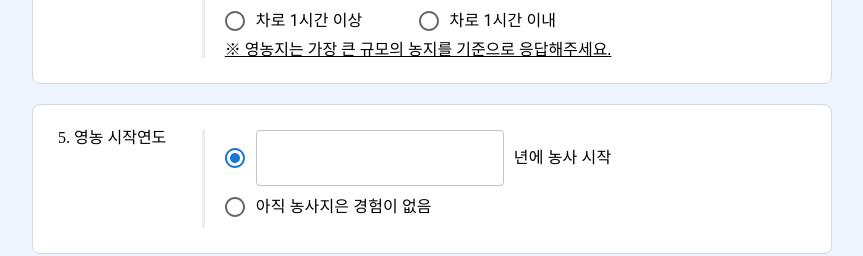
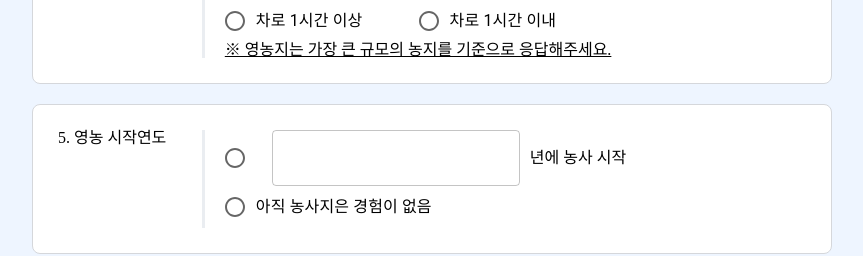
Before and after one commit to Kwon770/farmer-survey-outsourcing-front, a React (Create React App) app: page / in a window 1280 px wide. Shown: the part 1320-1576 px from the top of the page, without its empty margins (208-1071 px from the left). Built offline with nearby package versions, Linux system fonts and the light colour scheme; a web font is replaced by a local one.

Commit message:
fix: Fix the bug of sector1-5s text field

```diff
--- a/src/pages/Sector1.js
+++ b/src/pages/Sector1.js
@@ -7,7 +7,7 @@ import {
     FormControlLabel,
     MenuItem,
     Radio,
-    Select, TextField,
+    Select, Stack, TextField,
 } from "@mui/material";
 import SmallQuestionBlock from "../components/SmallQuestionBlock";
 import CenterBox from "../components/CenterBox";
@@ -304,7 +304,11 @@ const Sector1 = () => {
                                 gridColumnProperty={"repeat(1,1fr)"}
                                 onChange={handleS1b5}
             >
-                <FormControlLabel value='1' control={<><Radio/><TextField value={s1b5_Etc1} onChange={(e) => setS1b5_Etc1(e.target.value)} style={{marginRight: 10}} /></>} label='년에 농사 시작'/>
+                <Stack direction='row'>
+                    <FormControlLabel value='1' control={<Radio/>} />
+                    <TextField type ='number' value={s1b5_Etc1} onChange={(e) => setS1b5_Etc1(e.target.value)} style={{marginRight: 10}} />
+                    <CenterBox>년에 농사 시작</CenterBox>
+                </Stack>
                 <FormControlLabel value='2' control={<Radio/>} label='아직 농사지은 경험이 없음'/>
             </SmallQuestionBlock>
 
```
